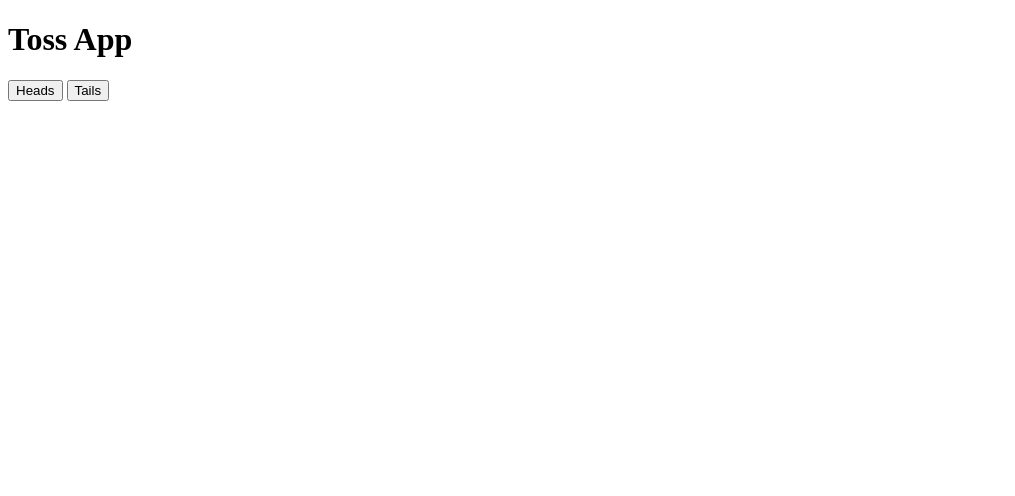
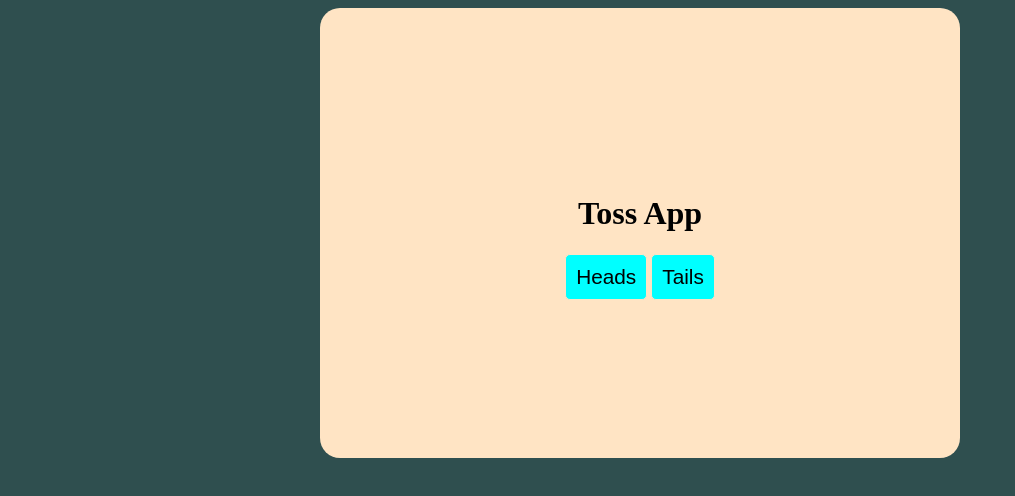
Before and after one commit to wajahat-minhal/toss-app, a plain HTML site: page index.html in a window 1280 px wide. Shown: the whole page, without its empty margins (0-1015 px from the left). Drawn offline with Linux system fonts and the light colour scheme.

Commit message:
UI Created

```diff
--- a/app.js
+++ b/app.js
@@ -6,11 +6,17 @@ var num;
 function toss(para) {
     num = Math.ceil(Math.random(num) * 2)
     if (para === 1 && num === 1 || para === 2 && num === 2) {
-        result.innerHTML = "The Winner Is Heads!"
+        result.innerHTML = "You Win The Toss!"
         console.log("You Win The Toss!" + num);
 
     } else {
         console.log("You Loss The Toss!" + num);
-        result.innerHTML = "The Winner Is Tails!"
+        result.innerHTML = "You Loss The Toss!"
     }
 }
+
+if (num === 1){
+    console.log("Its a Head")
+} else if(num === 2){
+    console.log("Its a Tail")
+}
--- a/index.html
+++ b/index.html
@@ -4,17 +4,18 @@
     <meta charset="UTF-8">
     <meta name="viewport" content="width=device-width, initial-scale=1.0">
     <title>Document</title>
-
+    <link rel="stylesheet" href="./style.css">
 
 </head>
 <body>
+    <div class="main">
     <h1>Toss App</h1>
     <div>
-        <button id = "btn-1" onclick="toss(1)">Heads</button>
-        <button id = "btn-2" onclick="toss(2)">Tails</button>
+        <button class="btn" id = "btn-1" onclick="toss(1)">Heads</button>
+        <button class="btn" id = "btn-2" onclick="toss(2)">Tails</button>
     </div>
     <h1 id="result"></h1>
-
+    </div>
 
     <script src="./app.js"></script>
 </body>
--- /dev/null
+++ b/style.css
@@ -0,0 +1,28 @@
+body{
+    background-color:#2f4f4f;
+}
+.main{
+    display: flex;
+    flex-wrap: wrap;
+    flex-direction: column;
+    justify-content: center;
+    align-items: center;
+    text-align: center;
+    padding-top: 50px;
+    border-radius: 20px;
+    background-color: #ffe4c4;
+    width: 50vw;
+    height: 50vh;
+    margin: 0 auto;
+}
+
+/* .heading{
+    padding-bottom: 100px;
+} */
+.btn{
+    background-color: #00ffff;
+    font-size: 1.3rem;
+    padding: 10px;
+    border: 1px solid #ffe4c4;
+    border-radius: 5px;
+}
```
